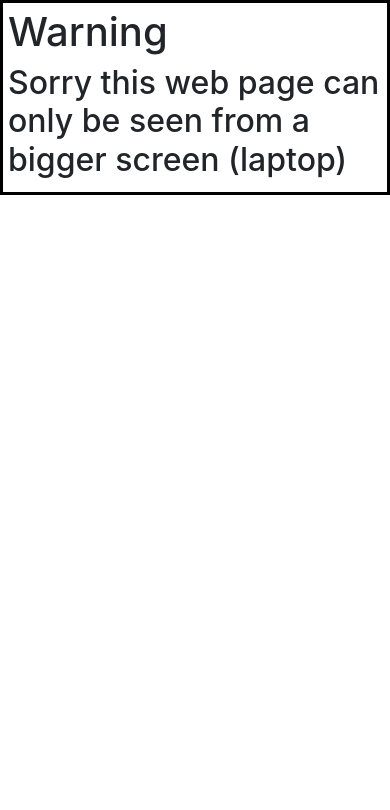
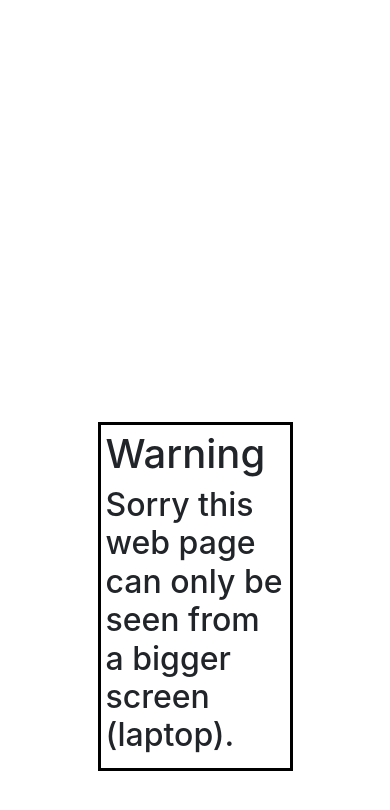
Before and after one commit to 0nizukaGT0/Pagina-gobernador, a plain HTML site: page www/index.html in a window 390 px wide. Drawn offline with nearby package versions, Linux system fonts and the light colour scheme.

Commit message:
update media queries

```diff
--- a/www/index.html
+++ b/www/index.html
@@ -6,6 +6,7 @@
   <meta charset="utf-8">
   <meta name="viewport" content="width=device-width, initial-scale=1">
   <link rel="stylesheet" href="main.css">
+  <link rel="shortcut icon" href="./../img/logo.png" />
   <link rel="stylesheet" href="https://maxcdn.bootstrapcdn.com/bootstrap/4.2.1/css/bootstrap.min.css">
   <script src="https://ajax.googleapis.com/ajax/libs/jquery/3.3.1/jquery.min.js"></script>
   <script src="https://cdnjs.cloudflare.com/ajax/libs/popper.js/1.14.6/umd/popper.min.js"></script>
@@ -119,7 +120,7 @@
   <div class="containerPhone">
     <div>
       <h1>Warning</h1>
-      <h2>Sorry this web page can only be seen from a bigger screen (laptop)</h2>
+      <h2>Sorry this web page can only be seen from a bigger screen (laptop).</h2>
     </div>
   </div>
 </body>
--- a/www/main.css
+++ b/www/main.css
@@ -10,6 +10,7 @@ color :grey;
   display: none;
 }
 .containerPhone{
+  position: fixed;
   display: block;
   top:50%;
   left: 25%;
```
